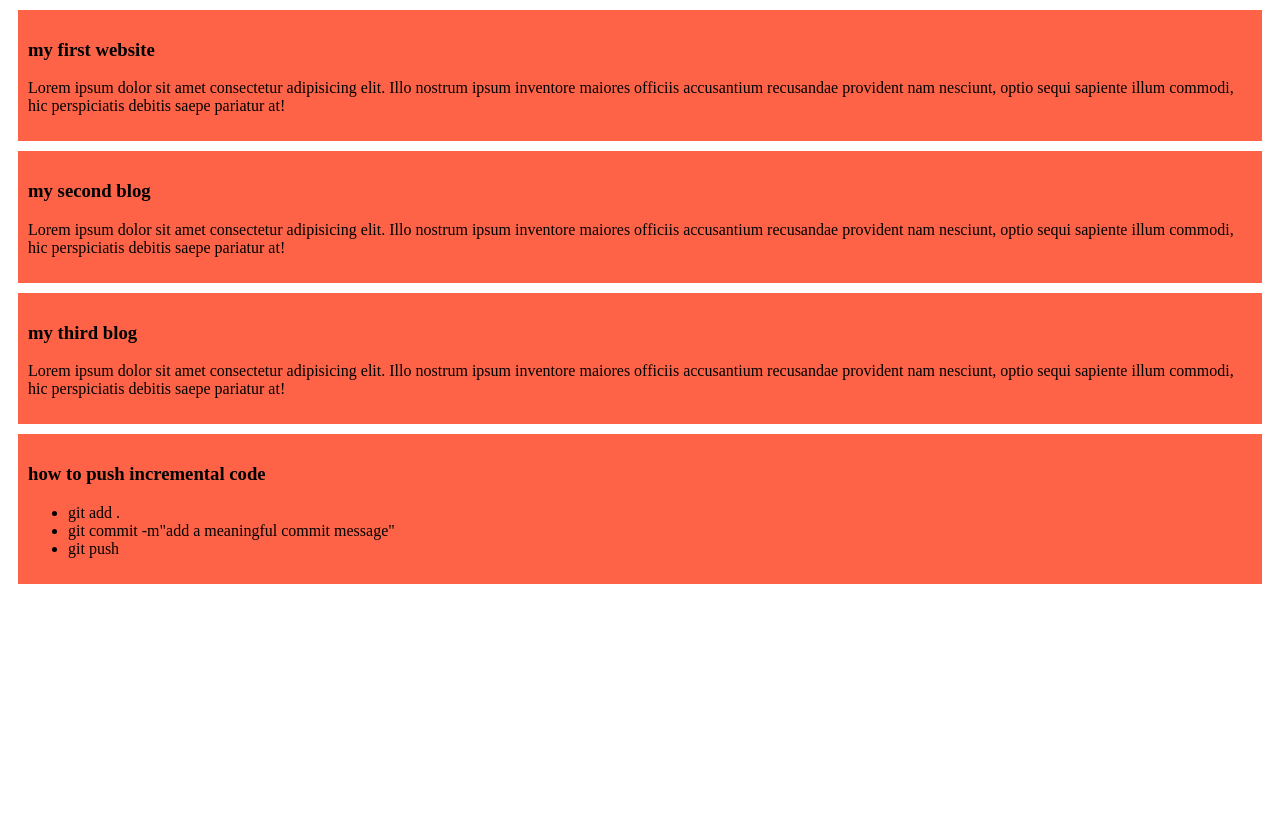
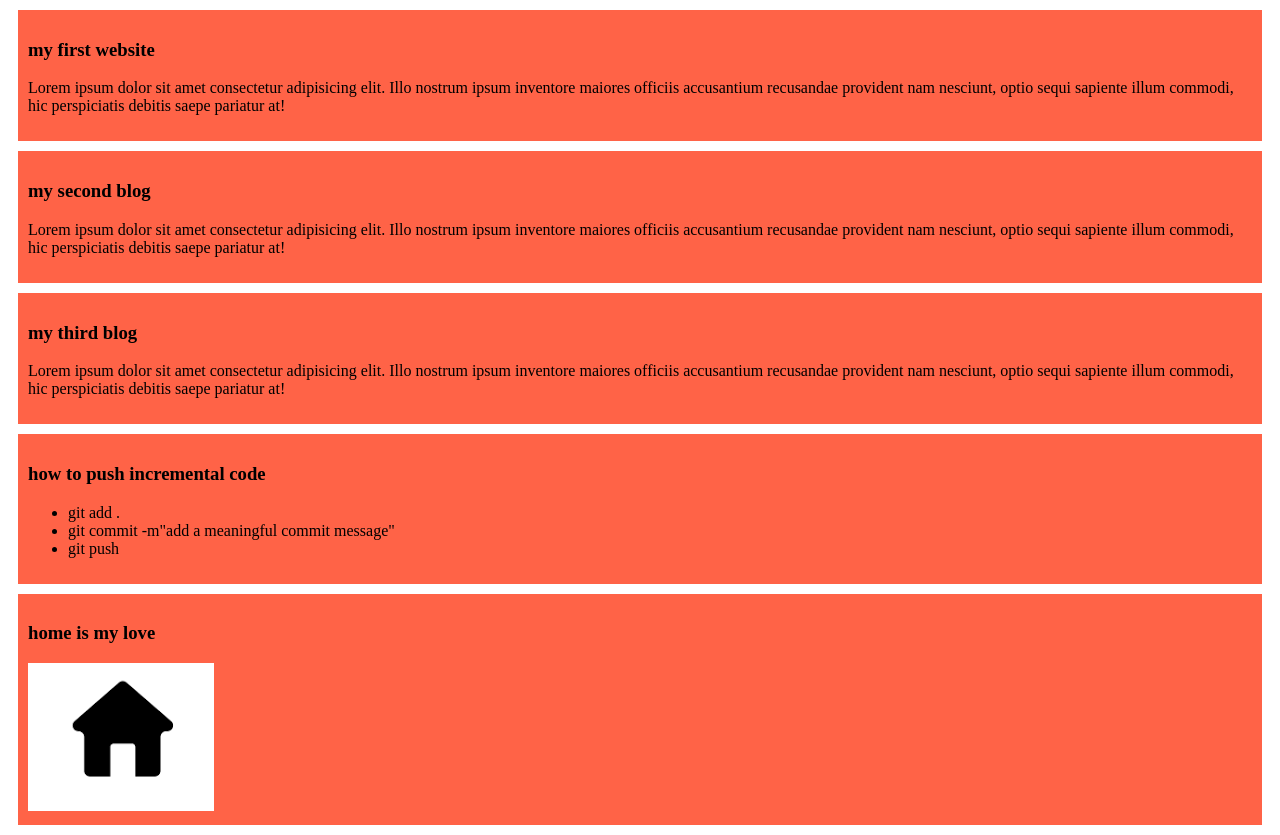
Before and after one commit to NAJMULHASAN2001/my-simple-website, a plain HTML site: page index.html in a window 1280 px wide. Before the commit the page ends 800 px from the top, so only its background shows below. Drawn offline with Linux system fonts and the light colour scheme.

Commit message:
home pc added

```diff
--- a/index.html
+++ b/index.html
@@ -29,6 +29,10 @@
             <li>git push</li>
         </ul>
     </div>
+    <div>
+        <h3> home is my love</h3>
+        <img src="images/home.png" alt="">
+    </div>
 
 </body>
 </html>
```
Also changed, not shown: images/home.png (added).
